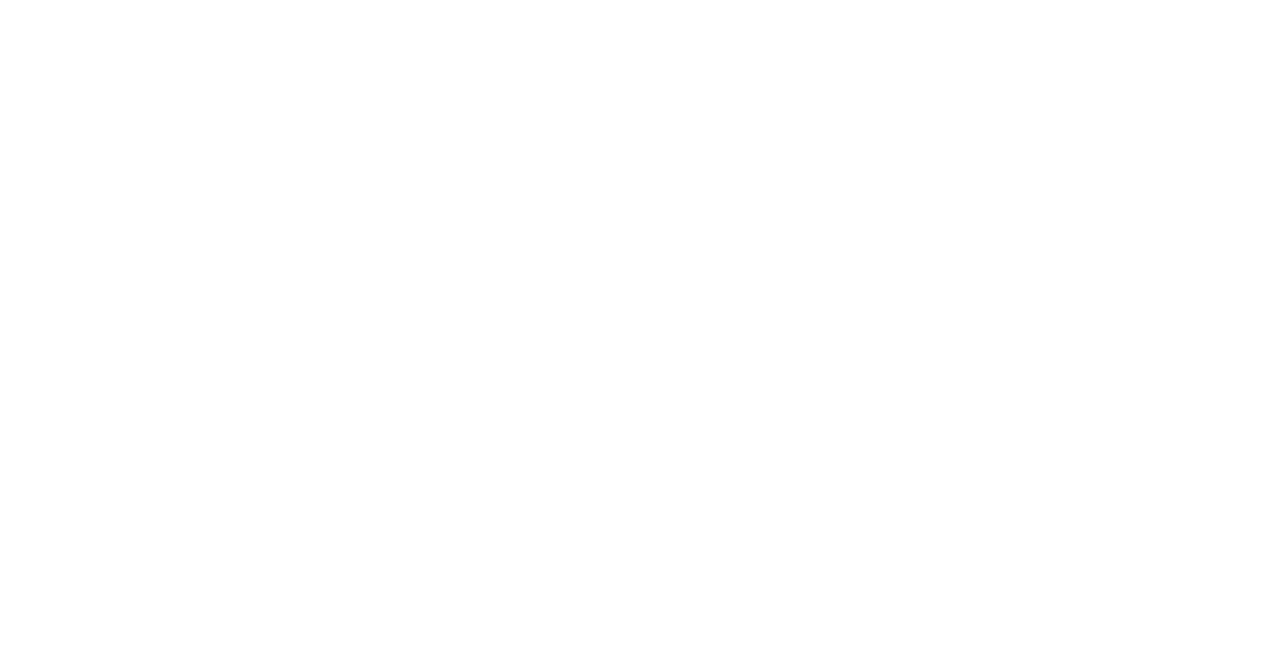
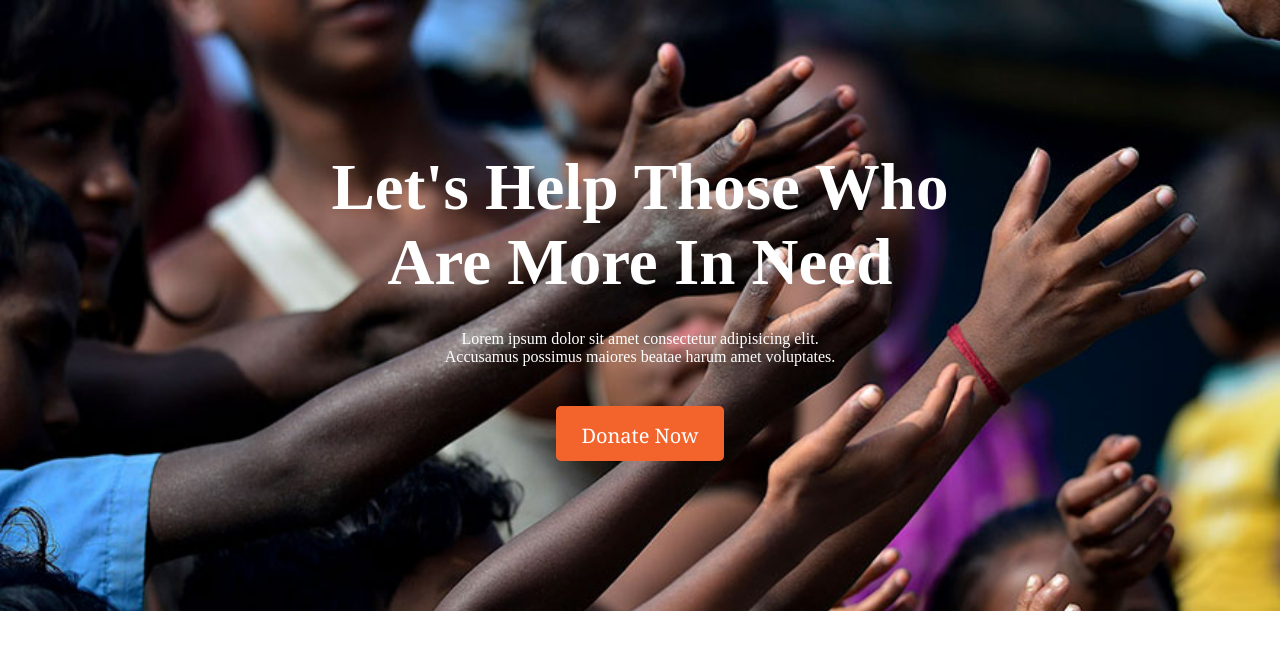
Before and after one commit to partha6459/donate-today, a plain HTML site: page index.html in a window 1280 px wide. Drawn offline with Linux system fonts and the light colour scheme.

Commit message:
added bannner0

```diff
--- /dev/null
+++ b/donate-today.css
@@ -0,0 +1,32 @@
+*{
+    margin: 0;
+}
+.overall-header{
+    text-align: center;
+    background-image: url(/images/donation13.jpg);
+    background-repeat: no-repeat ;
+    background-size: cover;
+    padding: 150px 150px;
+}
+.header-title{
+    font-size: 65px;
+    text-align: center;
+    color: white;
+    margin-bottom: 30px;
+}
+.header-description{
+    text-align: center;
+    margin-bottom: 40px;
+    color: white;
+}
+.header-btn{
+    height: 55px;
+    color: white;
+    font-family: Cambria, Cochin, Georgia, Times, 'Times New Roman', serif;
+    border: 0;
+    font-size: 20px;
+    font-weight: 900px;
+    padding: 16px 25px;
+    background-color: rgb(243, 100, 44);
+    border-radius: 5px;
+}
--- a/index.html
+++ b/index.html
@@ -4,8 +4,13 @@
     <meta charset="UTF-8">
     <meta name="viewport" content="width=device-width, initial-scale=1.0">
     <title>Donate Today</title>
+    <link rel="stylesheet" href="donate-today.css">
 </head>
 <body>
-
+        <div class="overall-header">
+            <h3 class="header-title">Let's Help Those Who <br> Are More In Need</h3>
+            <p class="header-description">Lorem ipsum dolor sit amet consectetur adipisicing elit. <br>Accusamus possimus maiores beatae harum amet voluptates.</p>
+            <input class="header-btn" type="button" value="Donate Now">
+        </div>
 </body>
 </html>
```
